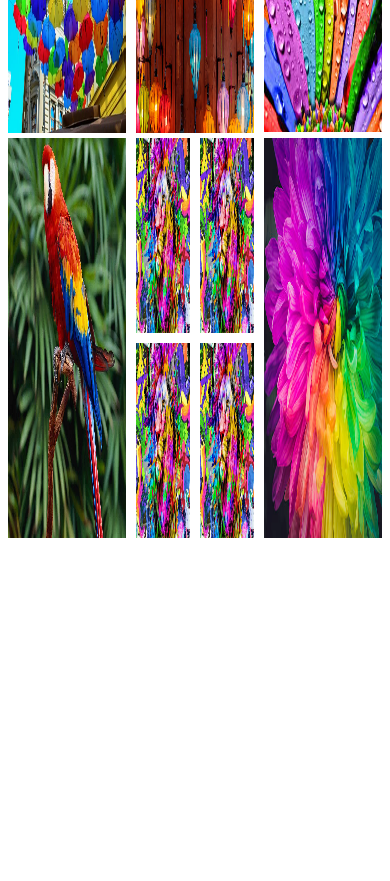
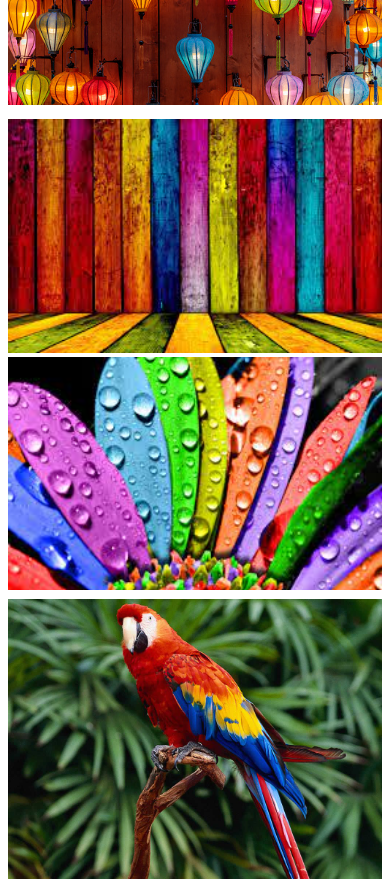
Before and after one commit to SabbirReturn/html-css-responsive-repo, a plain HTML site: page simple-responsive/recap.html in a window 390 px wide. Shown: the part 680-1561 px from the top of the page. Before the commit the page ends 1226 px from the top, so only its background shows below. Drawn offline with Linux system fonts and the light colour scheme.

Commit message:
responsive

```diff
--- a/simple-responsive/styles/recap.css
+++ b/simple-responsive/styles/recap.css
@@ -19,3 +19,14 @@ img{
     grid-template-columns: repeat(2, 1fr);
     gap: 10px;
 }
+
+@media screen and (max-width:576px) {
+    .row{
+        flex-direction: column;
+        height: auto;
+    }
+    .varticle-collage{
+        grid-template-columns: repeat(1, 1fr);
+        gap: 10px;
+    }
+}
```
